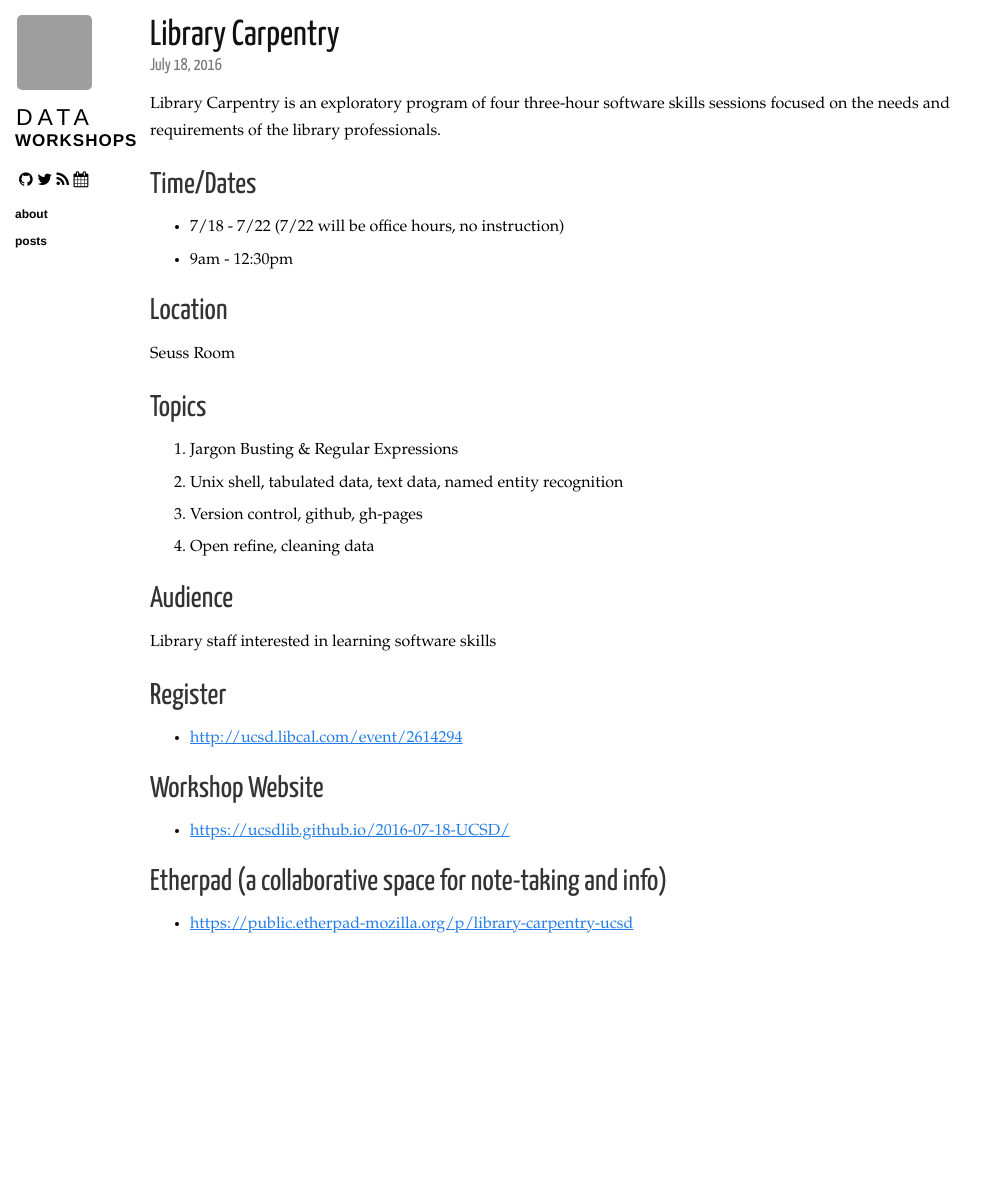
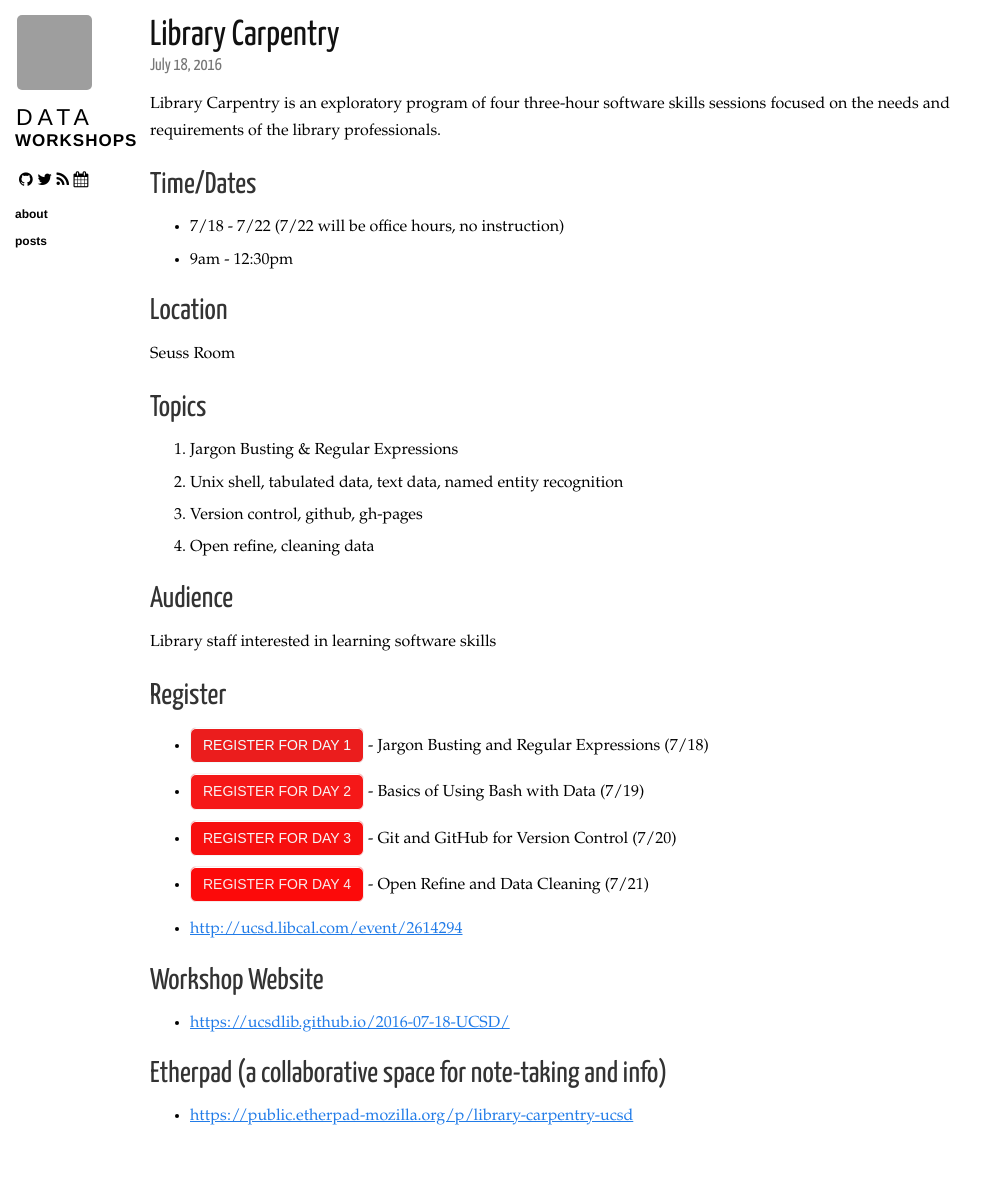
Before and after one commit to ucsdlib/workshops, a Jekyll site: the page built from _posts/2016-07-18-library-carpentry.markdown, in a window 1280 px wide. Shown: the whole page, without its empty margins (0-997 px from the left). Built offline with Jekyll 4.4.1, drawn with Linux system fonts in a browser that asks for light colours; nearby versions of some CDN libraries; before the commit the page ends 986 px from its top, so only the background shows below that; grey boxes are pictures that could not be loaded.

Commit message:
adding buttons

```diff
--- a/_posts/2016-07-18-library-carpentry.markdown
+++ b/_posts/2016-07-18-library-carpentry.markdown
@@ -27,7 +27,24 @@ Seuss Room
 Library staff interested in learning software skills
 
 ## Register
-
+<ul>
+<li>
+<style type="text/css">
+.e2614294 { background-color:#EB1D1D; border:1px solid #EB1D1D; color: #F2FCFC!important; -moz-box-shadow:inset 0px 1px 0px 0px #ffffff; -webkit-box-shadow:inset 0px 1px 0px 0px #ffffff; box-shadow:inset 0px 1px 0px 0px #ffffff;font-size: 14px; font-family: arial; padding:6px 12px; display:inline-block;text-decoration:none; -moz-border-radius:6px; -webkit-border-radius:6px; border-radius:6px; border-color: #F2FCFC; } .e2614294:hover { background-color:#F2FCFC; color: #EB1D1D!important; }</style><a href="http://ucsd.libcal.com/event/2614294" class="e2614294">REGISTER FOR DAY 1</a> - Jargon Busting and Regular Expressions (7/18)
+</li>
+<li>
+<style type="text/css">
+.e2614295 { background-color:#F51818; border:1px solid #F51818; color: #FAF2F2!important; -moz-box-shadow:inset 0px 1px 0px 0px #ffffff; -webkit-box-shadow:inset 0px 1px 0px 0px #ffffff; box-shadow:inset 0px 1px 0px 0px #ffffff;font-size: 14px; font-family: arial; padding:6px 12px; display:inline-block;text-decoration:none; -moz-border-radius:6px; -webkit-border-radius:6px; border-radius:6px; border-color: #FAF2F2; } .e2614295:hover { background-color:#FAF2F2; color: #F51818!important; }</style><a href="http://ucsd.libcal.com/event/2614295" class="e2614295">REGISTER FOR DAY 2</a> - Basics of Using Bash with Data (7/19)
+</li>
+<li>
+<style type="text/css">
+.e2614296 { background-color:#F70F0F; border:1px solid #F70F0F; color: #F7F4F4!important; -moz-box-shadow:inset 0px 1px 0px 0px #ffffff; -webkit-box-shadow:inset 0px 1px 0px 0px #ffffff; box-shadow:inset 0px 1px 0px 0px #ffffff;font-size: 14px; font-family: arial; padding:6px 12px; display:inline-block;text-decoration:none; -moz-border-radius:6px; -webkit-border-radius:6px; border-radius:6px; border-color: #F7F4F4; } .e2614296:hover { background-color:#F7F4F4; color: #F70F0F!important; }</style><a href="http://ucsd.libcal.com/event/2614296" class="e2614296">REGISTER FOR DAY 3</a> - Git and GitHub for Version Control (7/20)
+</li>
+<li>
+<style type="text/css">
+.e2614297 { background-color:#FC0A0A; border:1px solid #FC0A0A; color: #F7EAEA!important; -moz-box-shadow:inset 0px 1px 0px 0px #ffffff; -webkit-box-shadow:inset 0px 1px 0px 0px #ffffff; box-shadow:inset 0px 1px 0px 0px #ffffff;font-size: 14px; font-family: arial; padding:6px 12px; display:inline-block;text-decoration:none; -moz-border-radius:6px; -webkit-border-radius:6px; border-radius:6px; border-color: #F7EAEA; } .e2614297:hover { background-color:#F7EAEA; color: #FC0A0A!important; }</style><a href="http://ucsd.libcal.com/event/2614297" class="e2614297">REGISTER FOR DAY 4</a> - Open Refine and Data Cleaning (7/21)
+</li>
+</ul>
 * <http://ucsd.libcal.com/event/2614294>
 
 ## Workshop Website
```
